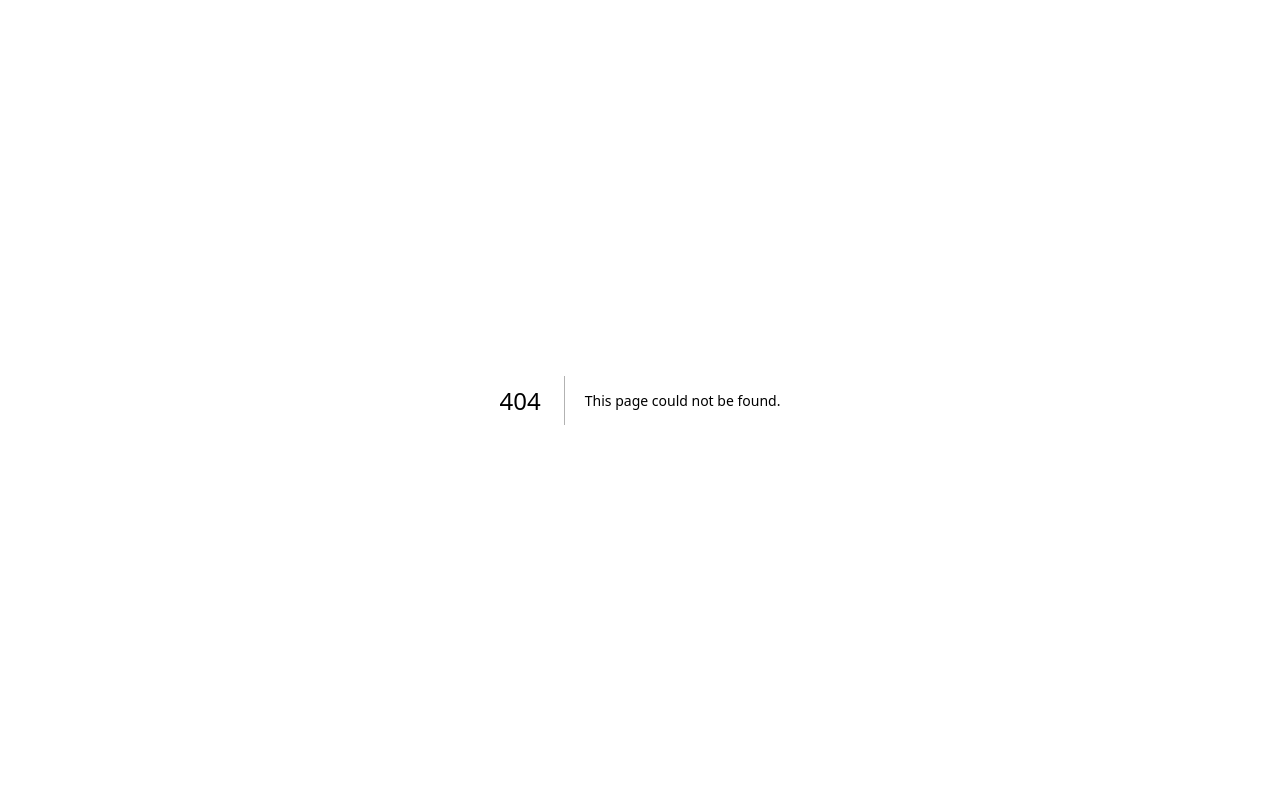
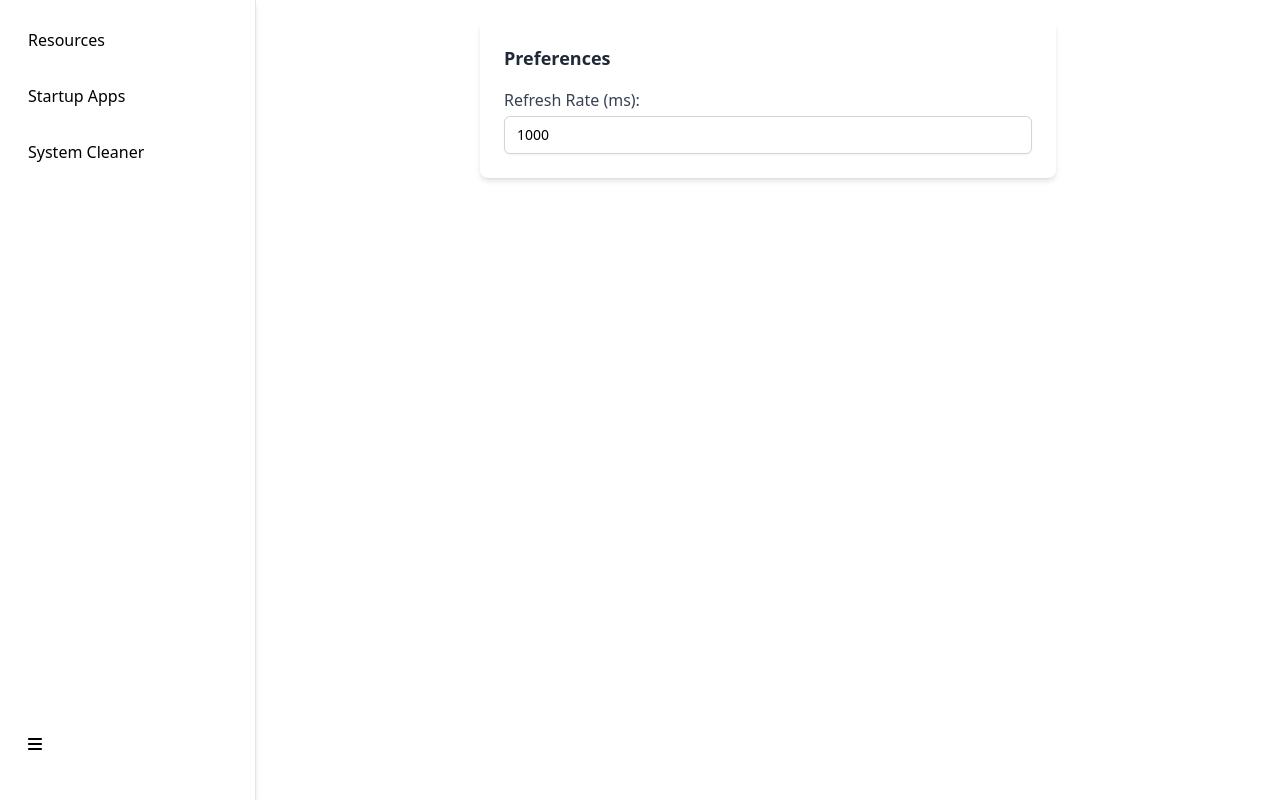
Before and after one commit to zhaoyangwuuuu/system-optimizer, a Next.js app: page /preference in a window 1280 px wide. Before the commit this address had no page. Built offline with nearby package versions, Linux system fonts and the light colour scheme.

Commit message:
FEAT: add redux

```diff
--- a/package.json
+++ b/package.json
@@ -11,12 +11,16 @@
     "tauri": "tauri"
   },
   "dependencies": {
+    "@fortawesome/free-solid-svg-icons": "^6.5.1",
+    "@fortawesome/react-fontawesome": "^0.2.0",
+    "@reduxjs/toolkit": "^2.0.1",
     "@tauri-apps/api": "^1.5.3",
     "chart.js": "^4.4.1",
     "next": "14.0.4",
     "react": "^18",
     "react-chartjs-2": "^5.2.0",
-    "react-dom": "^18"
+    "react-dom": "^18",
+    "react-redux": "^9.1.0"
   },
   "devDependencies": {
     "@faker-js/faker": "^8.3.1",
--- a/src/app/page.tsx
+++ b/src/app/page.tsx
@@ -6,9 +6,7 @@ import SystemInfo from "@/components/SystemInfo";
 const Home: React.FC = () => {
   return (
     <Layout>
-      <main className='flex-grow p-5'>
-        <SystemInfo />
-      </main>
+      <main className='flex-grow p-5'>{/* <SystemInfo /> */}</main>
     </Layout>
   );
 };
--- a/src/components/Sidebar.tsx
+++ b/src/components/Sidebar.tsx
@@ -1,23 +1,41 @@
-import React from 'react';
-import Link from 'next/link';
+import React from "react";
+import Link from "next/link";
+import { FontAwesomeIcon } from "@fortawesome/react-fontawesome";
+import { faBars } from "@fortawesome/free-solid-svg-icons";
 
 const Sidebar: React.FC = () => {
   return (
-    <div className="w-64 h-screen shadow-md p-5 border-r border-custom-divider" style={{ backgroundColor: 'rgb(var(--background-color))' }}>
-      <ul>
-        <li className="mb-4">
-          <Link href="/resources">
-            <div className="block p-2 hover:bg-stone-700 rounded">Resources</div>
+    <div
+      className='w-64 h-screen shadow-md p-5 border-r border-custom-divider'
+      style={{ backgroundColor: "rgb(var(--background-color))" }}
+    >
+      <ul className='flex flex-col h-full'>
+        <li className='mb-4'>
+          <Link href='/resources'>
+            <div className='block p-2 hover:bg-stone-700 rounded'>
+              Resources
+            </div>
           </Link>
         </li>
-        <li className="mb-4">
-          <Link href="/startup-apps">
-            <div className="block p-2 hover:bg-stone-700 rounded">Startup Apps</div>
+        <li className='mb-4'>
+          <Link href='/startup-apps'>
+            <div className='block p-2 hover:bg-stone-700 rounded'>
+              Startup Apps
+            </div>
           </Link>
         </li>
-        <li className="mb-4">
-          <Link href="/system-cleaner">
-            <div className="block p-2 hover:bg-stone-700 rounded">System Cleaner</div>
+        <li className='mb-4'>
+          <Link href='/system-cleaner'>
+            <div className='block p-2 hover:bg-stone-700 rounded'>
+              System Cleaner
+            </div>
+          </Link>
+        </li>
+        <li className='mb-4 mt-auto'>
+          <Link href='/preference'>
+            <div className='block p-2 hover:bg-stone-700 rounded'>
+              <FontAwesomeIcon icon={faBars} />
+            </div>
           </Link>
         </li>
       </ul>
--- a/src/components/SystemInfo.tsx
+++ b/src/components/SystemInfo.tsx
@@ -2,6 +2,9 @@ import React, { useEffect, useState } from "react";
 import { invoke } from "@tauri-apps/api/tauri";
 import { Line } from "react-chartjs-2";
 import { Chart, registerables } from "chart.js";
+import { useSelector, useDispatch } from "react-redux";
+import { RootState } from "@/redux/store";
+import { setRefreshRate } from "@/redux/slices/refreshRateSlice";
 import {
   generateMockMemoryUsage,
   generateMockCoresData,
@@ -28,6 +31,11 @@ const SystemInfo: React.FC = () => {
   const [memoryUsageData, setMemoryUsageData] = useState<number[]>(
     new Array(X_AXIS_LENGTH).fill(0)
   );
+
+  const refreshRate = useSelector(
+    (state: RootState) => state.refreshRate.value
+  );
+  const dispatch = useDispatch();
 
   useEffect(() => {
     const generateChartCpuCoreData = (data: GetCpuCoreData[]) => {
--- /dev/null
+++ b/src/pages/_app.tsx
@@ -0,0 +1,14 @@
+import React from "react";
+import { Provider } from "react-redux";
+import { store } from "../redux/store";
+import { AppProps } from "next/app";
+
+function MyApp({ Component, pageProps }: AppProps) {
+  return (
+    <Provider store={store}>
+      <Component {...pageProps} />
+    </Provider>
+  );
+}
+
+export default MyApp;
--- /dev/null
+++ b/src/pages/preference.tsx
@@ -0,0 +1,37 @@
+import React from "react";
+import { useDispatch, useSelector } from "react-redux";
+import { setRefreshRate } from "@/redux/slices/refreshRateSlice";
+import { RootState } from "@/redux/store";
+import Layout from "@/components/Layout";
+
+const PreferencesPage: React.FC = () => {
+  const refreshRate = useSelector(
+    (state: RootState) => state.refreshRate.value
+  );
+  const dispatch = useDispatch();
+
+  return (
+    <Layout>
+      <div
+        className='max-w-xl mx-auto
+p-6 bg-white rounded-lg shadow-md'
+      >
+        <h2 className='text-lg font-semibold text-gray-800'>Preferences</h2>
+        <div className='mt-4'>
+          <label htmlFor='refresh-rate' className='block text-gray-700'>
+            Refresh Rate (ms):{" "}
+          </label>
+          <input
+            id='refresh-rate'
+            type='number'
+            className='mt-1 block w-full px-3 py-2 bg-white border border-gray-300 rounded-md text-sm shadow-sm placeholder-gray-400 focus:outline-none focus:border-indigo-500'
+            value={refreshRate}
+            onChange={(e) => dispatch(setRefreshRate(Number(e.target.value)))}
+          />
+        </div>
+      </div>
+    </Layout>
+  );
+};
+
+export default PreferencesPage;
--- /dev/null
+++ b/src/redux/slices/refreshRateSlice.ts
@@ -0,0 +1,23 @@
+import { createSlice, PayloadAction } from "@reduxjs/toolkit";
+
+interface RefreshRateState {
+  value: number;
+}
+
+const initialState: RefreshRateState = {
+  value: 1000,
+};
+
+export const refreshRateSlice = createSlice({
+  name: "refreshRate",
+  initialState,
+  reducers: {
+    setRefreshRate: (state, action: PayloadAction<number>) => {
+      state.value = action.payload;
+    },
+  },
+});
+
+export const { setRefreshRate } = refreshRateSlice.actions;
+
+export default refreshRateSlice.reducer;
--- /dev/null
+++ b/src/redux/store.ts
@@ -0,0 +1,11 @@
+import { configureStore } from "@reduxjs/toolkit";
+import refreshRateReducer from "./slices/refreshRateSlice";
+
+export const store = configureStore({
+  reducer: {
+    refreshRate: refreshRateReducer,
+  },
+});
+
+export type RootState = ReturnType<typeof store.getState>;
+export type AppDispatch = typeof store.dispatch;
```
Also changed, not shown: 1 other file (tests, documents, lock files or other folders).
